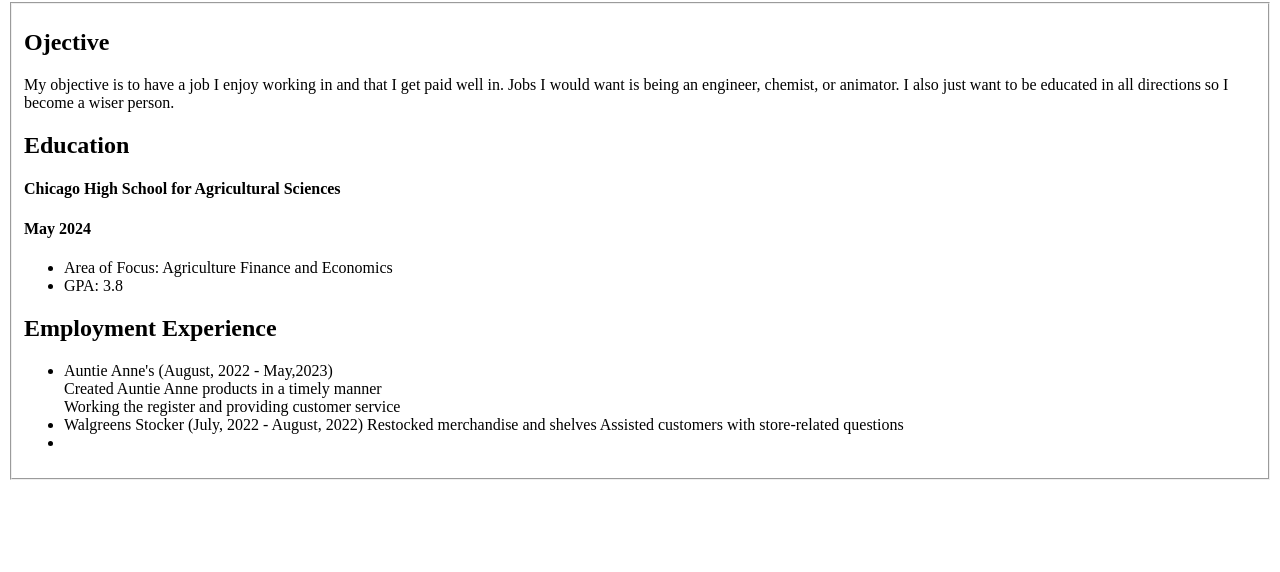
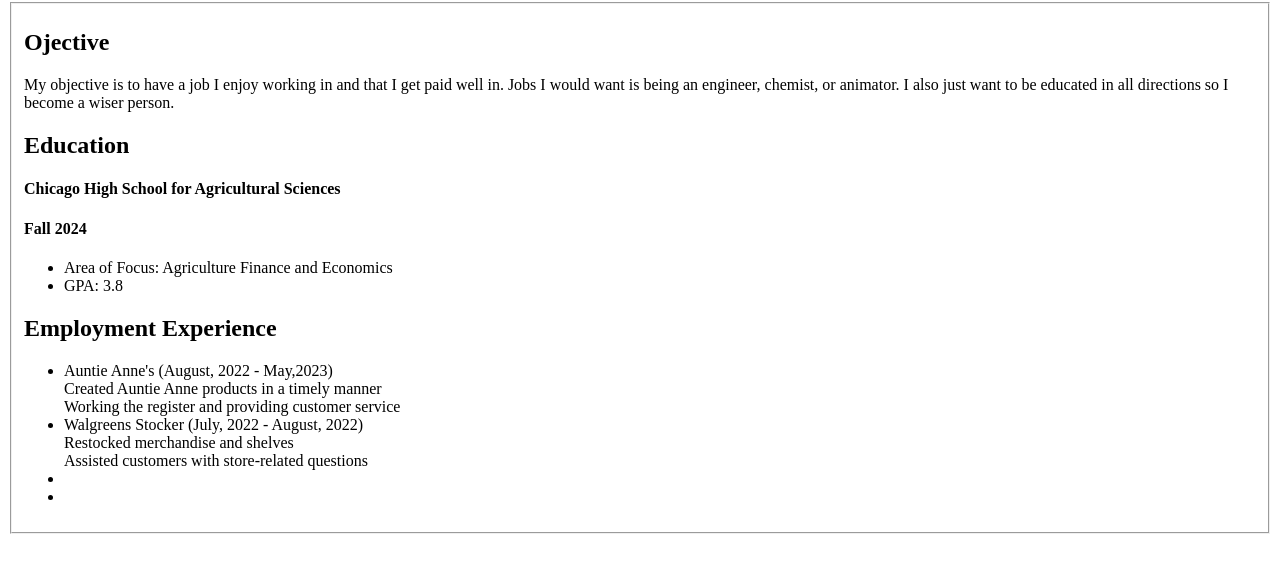
Before and after one commit to Bpadilla18/Project-1, a plain HTML site: page index.html in a window 1280 px wide. Shown: the part 78-650 px from the top of the page. Drawn offline with Linux system fonts and the light colour scheme.

Commit message:
Update index.html

```diff
--- a/index.html
+++ b/index.html
@@ -10,20 +10,20 @@
       <p>My objective is to have a job I enjoy working in and that I get paid well in. Jobs I would want is being an engineer,
          chemist, or animator. I also just want to be educated in all directions so I become a wiser person.</p>
     <h2>Education</h2>
-    <h4>Chicago High School for Agricultural Sciences</h4><h4>May 2024</h4>
+    <h4>Chicago High School for Agricultural Sciences</h4><h4>Fall 2024</h4>
       <ul>
         <li>Area of Focus: Agriculture Finance and Economics</li>
         <li>GPA: 3.8</li>
       </ul>
 	<h2>Employment Experience</h2>
 	  <ul>
-	    <li>Auntie Anne's (August, 2022 - May,2023)
+	    <li><span>Auntie Anne's (August, 2022 - May,2023)</span>
             <div>Created Auntie Anne products in a timely manner</div>
 			<div>Working the register and providing customer service</div></li>
-        <li>Walgreens Stocker (July, 2022 - August, 2022)
-            Restocked merchandise and shelves
-			Assisted customers with store-related questions<li>
-
+        <li><span>Walgreens Stocker (July, 2022 - August, 2022)</span>
+            <div>Restocked merchandise and shelves</div>
+			<div>Assisted customers with store-related questions<div><li>
+		<li>
 
 
   </fieldset>
```
